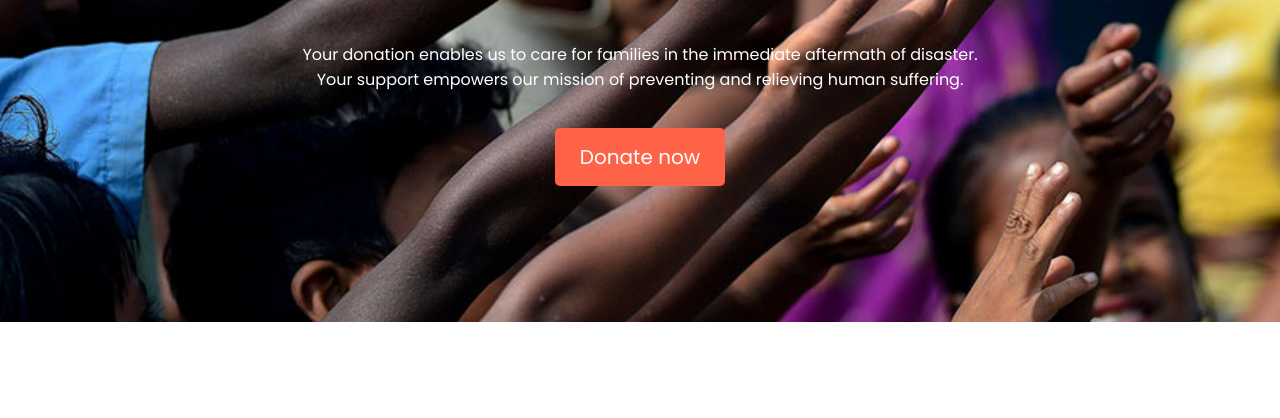
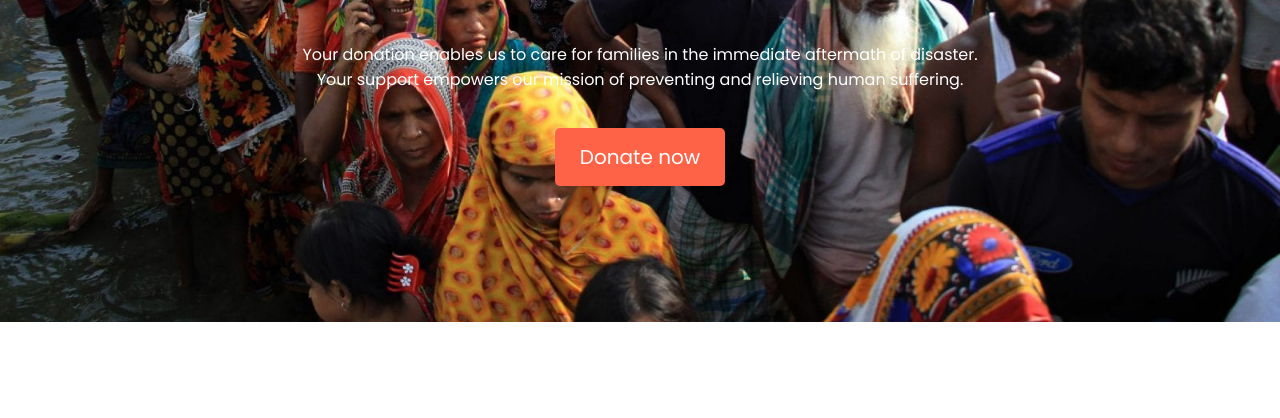
Before and after one commit to kaiser82/donate-today, a plain HTML site: page index.html in a window 1280 px wide. Shown: the part 412-830 px from the top of the page. Drawn offline with Linux system fonts and the light colour scheme; a web font is replaced by a local one.

Commit message:
top issue

```diff
--- a/style.css
+++ b/style.css
@@ -9,7 +9,7 @@ section {
 }
 
 .top-part {
-    background-image: url(/images/donation.jpg);
+    background-image: url(/images/donation7.jpg);
     background-repeat: no-repeat;
     background-size: cover;
 
```
